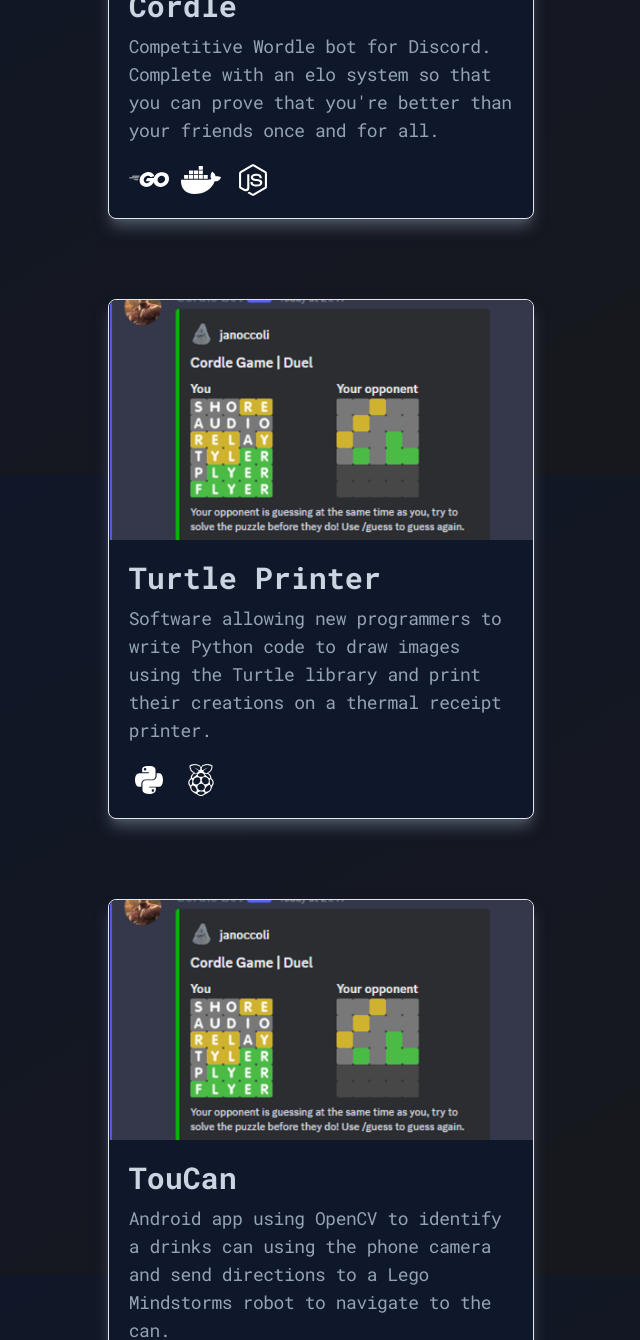
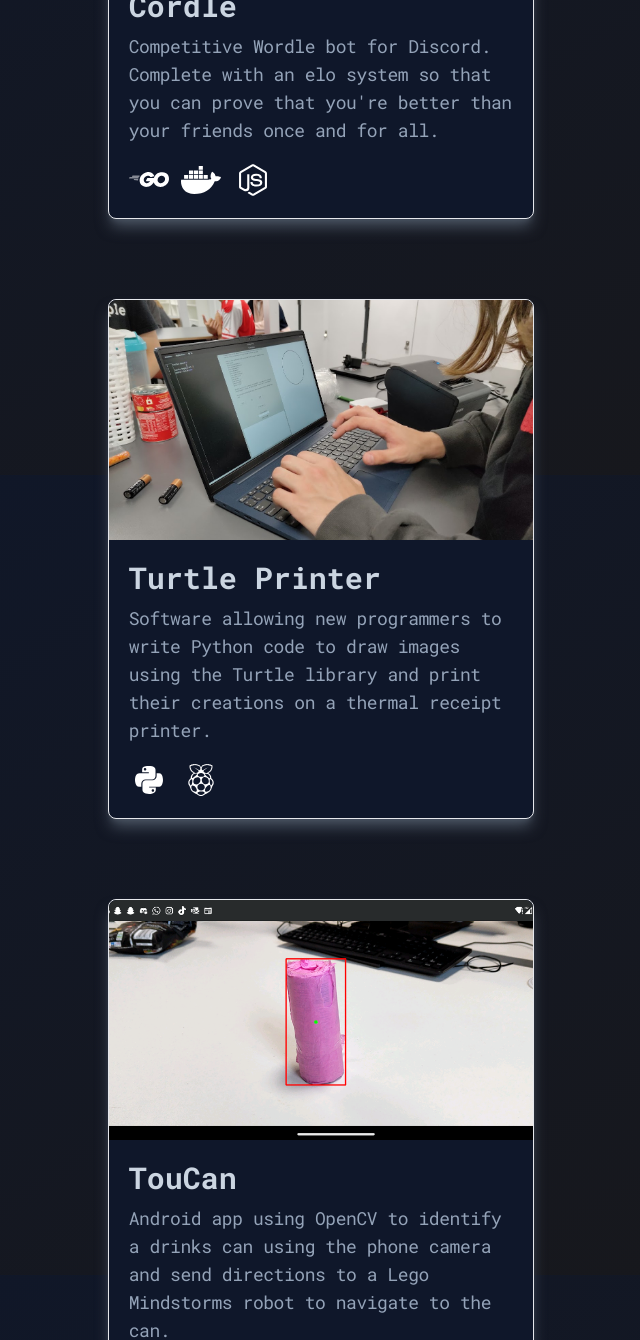
Before and after one commit to JPadley18/jpadley.com, a Next.js app: page / in a window 1280 px wide. Shown: the part 1125-2465 px from the top of the page, without its empty margins (319-959 px from the left). Built offline with nearby package versions, Linux system fonts and the light colour scheme.

Commit message:
Add photos for turtle and toucan

```diff
--- a/pages/index.tsx
+++ b/pages/index.tsx
@@ -15,10 +15,10 @@ export default function Home() {
             <Project image="/cordle-thumb.png" width={934} height={684} title="Cordle"
             description="Competitive Wordle bot for Discord. Complete with an elo system so that you can prove that you're better than your friends once and for all."
             href="/cordle" icons={[faGolang, faDocker, faNodeJs]} />
-            <Project image="/cordle-thumb.png" width={934} height={684} title="Turtle Printer"
+            <Project image="/turtle-thumb.jpg" width={1243} height={932} title="Turtle Printer"
             description="Software allowing new programmers to write Python code to draw images using the Turtle library and print their creations on a thermal receipt printer."
             href="/turtle" icons={[faPython, faRaspberryPi]} />
-            <Project image="/cordle-thumb.png" width={934} height={684} title="TouCan"
+            <Project image="/toucan-thumb.png" width={1920} height={864} title="TouCan"
             description="Android app using OpenCV to identify a drinks can using the phone camera and send directions to a Lego Mindstorms robot to navigate to the can."
             href="/toucan" icons={[faJava, faAndroid]} />
             <Project image="/cordle-thumb.png" width={934} height={684} title="DataIker Recognition"
```
Also changed, not shown: public/toucan-thumb.png (added), public/turtle-thumb.jpg (added).
